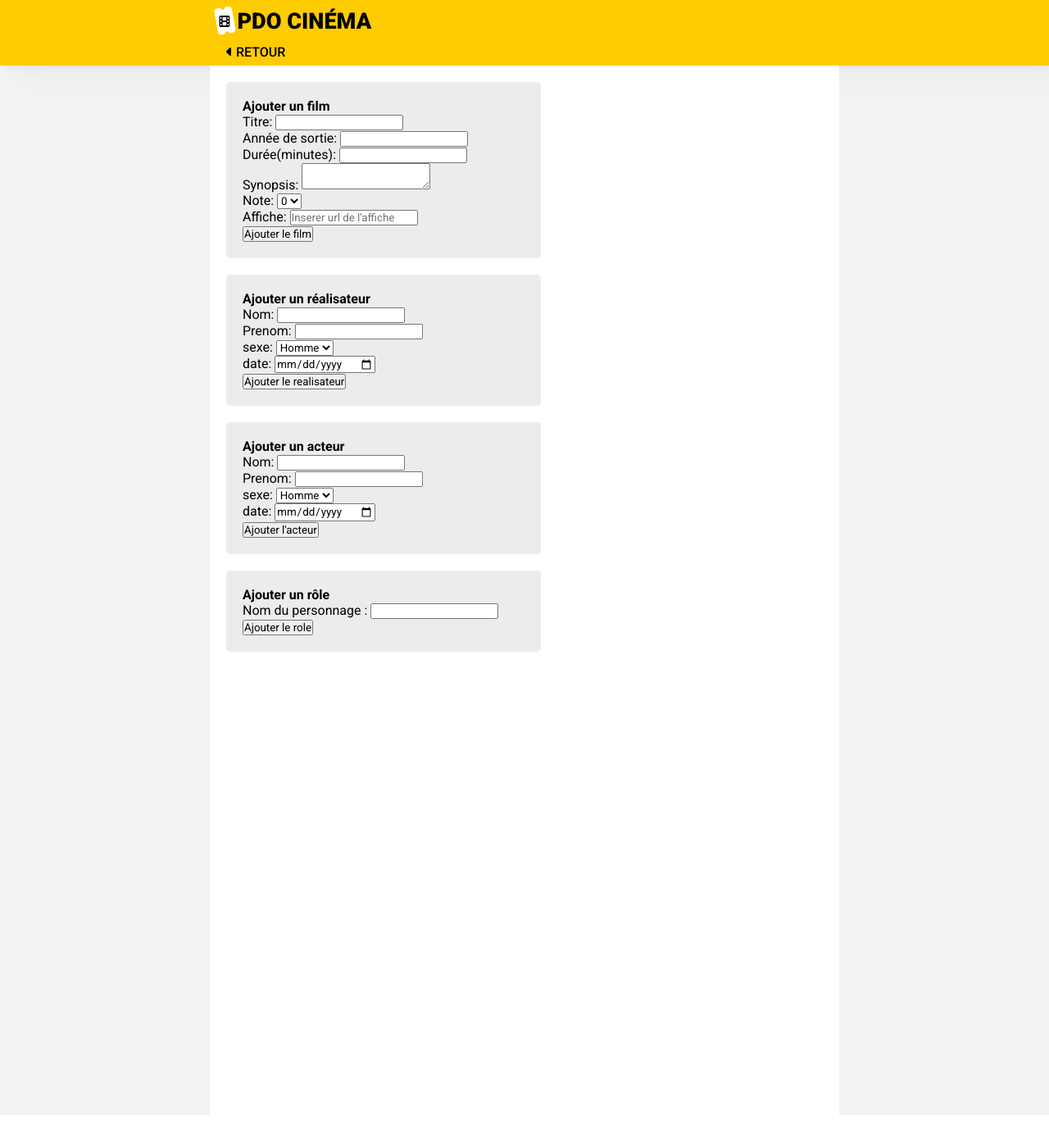
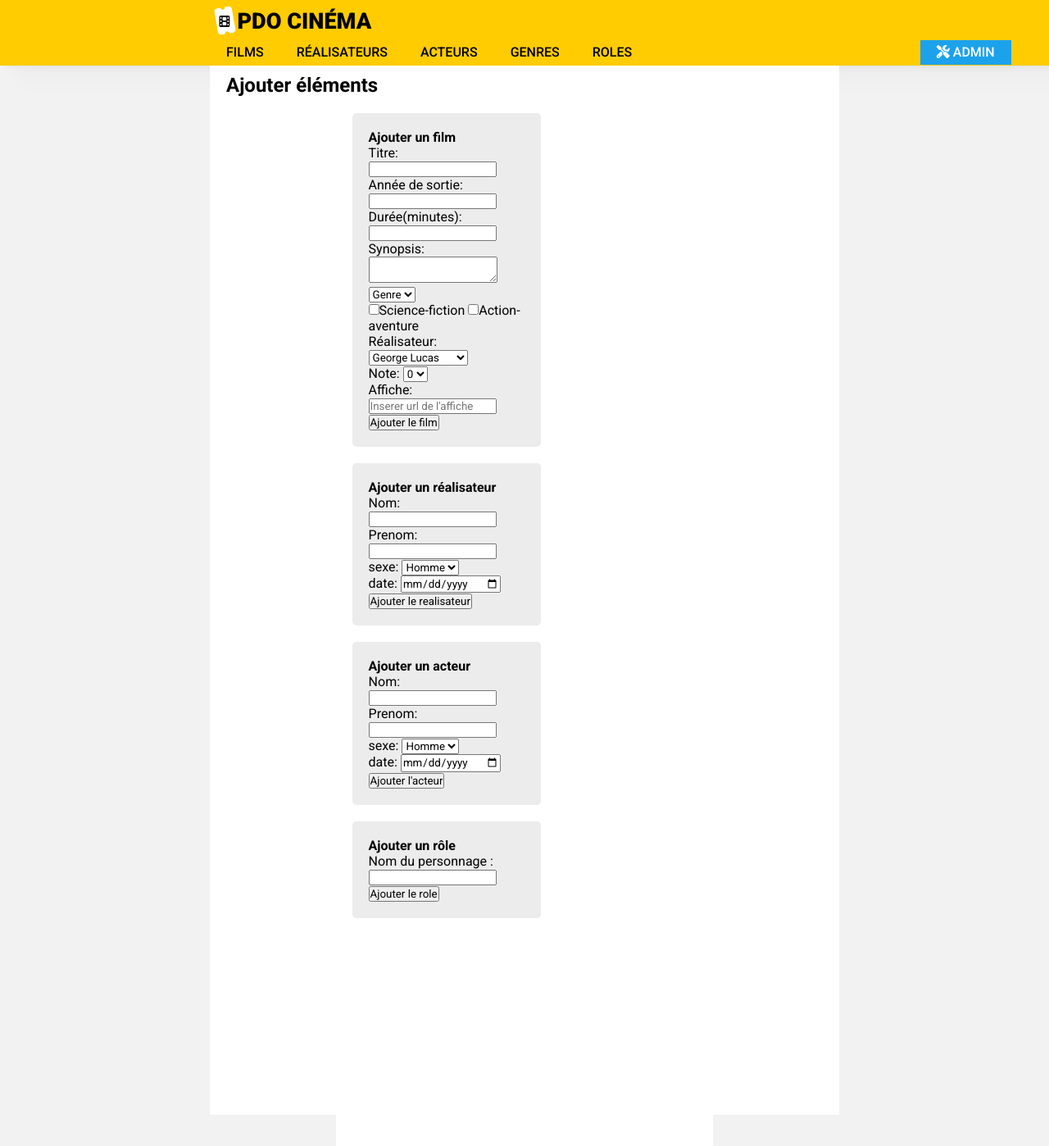
Before and after one commit to romdk/cinema, a PHP site: page /admin.php in a window 1280 px wide. Shown: the whole page at 82% size. Before the commit the page ends 1360 px from the top, so only its background shows below. Run offline with PHP 8.4, Linux system fonts and the light colour scheme.

Commit message:
ajout multiselecteur genres

```diff
--- a/admin.php
+++ b/admin.php
@@ -1,26 +1,4 @@
-<!DOCTYPE html>
-<html lang="en">
-<head>
-    <meta charset="UTF-8">
-    <meta http-equiv="X-UA-Compatible" content="IE=edge">
-    <meta name="viewport" content="width=device-width, initial-scale=1.0">
-    <link
-      rel="stylesheet"
-      href="https://cdnjs.cloudflare.com/ajax/libs/font-awesome/6.2.0/css/all.min.css"
-      integrity="sha512-xh6O/CkQoPOWDdYTDqeRdPCVd1SpvCA9XXcUnZS2FmJNp1coAFzvtCN9BmamE+4aHK8yyUHUSCcJHgXloTyT2A=="
-      crossorigin="anonymous"
-      referrerpolicy="no-referrer"
-    />
-    <link rel="stylesheet" href="public/style.css">
-    <title>Admin</title>
-</head>
-<body>
-    <nav>
-        <h1><i class="fa-solid fa-ticket-simple"></i><i class="fa-solid fa-film"></i>PDO Cinéma</h1>
-            <ul>
-                <li><a href="index.php?action=listFilms"><i class="fa-solid fa-caret-left"></i></i> retour</a></li>
-            </ul>
-        </nav>
+<?php ob_start() ?>
     <main>
 
 <div class='adminForm'>
@@ -49,6 +27,30 @@
         <label>
            Synopsis:
             <textarea name="synopsis"></textarea>
+        </label>
+    </div>
+    <div class="multiselect">
+        <div class="selectBox" onclick="showCheckboxes()">
+            <select name='genre'>
+                <option>Genre</option>
+            </select>
+            <div class="overSelect"></div>
+        </div>
+        <div id="checkboxes">
+            <label><input name='genre' type="checkbox" id="1" value='1'/>Science-fiction</label>
+            <label><input name='genre' type="checkbox" id="2" value='2'/>Action-aventure</label>
+        </div>
+    </div>
+    <div>
+        <label>
+            Réalisateur:
+            <select name="realisateur">
+                <option value="0">George Lucas</option>
+                <option value="1">Ridley Scott</option>
+                <option value="2">Ron howard</option>
+                <option value="3">Steven Spielberg</option>
+                <option value="4">Clint Eastwood</option>
+            </select>
         </label>
     </div>
     <div>
@@ -163,5 +165,10 @@
 </div>
 </main>
 
-</body>
-</html>
+<?php
+
+$titre = 'Ajouter éléments';
+$titre_secondaire = 'Ajouter éléments';
+$contenu = ob_get_clean();
+require 'view/template.php';
+?>
```
